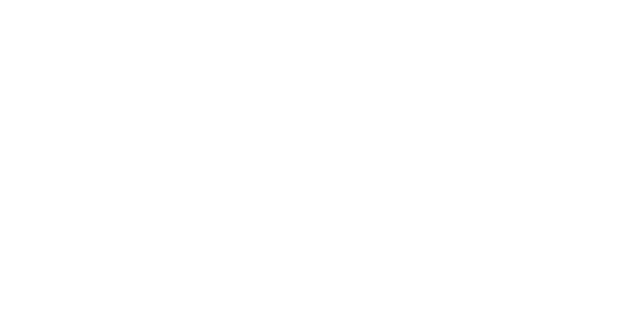
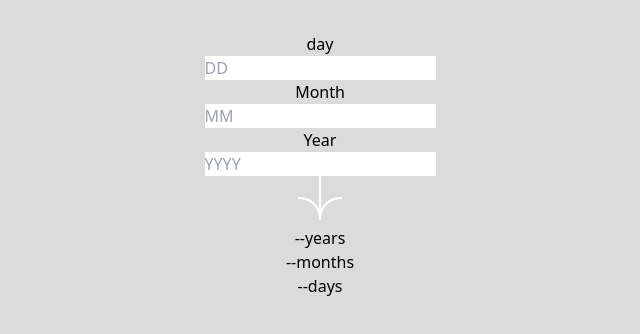
Before and after one commit to astarta16/AgeCalculator-React-Tailwind, a React (Vite) app: page / in a window 1280 px wide. Shown: the top 334 px of the page, without its empty margins (320-960 px from the left). Built offline with nearby package versions, Linux system fonts and the light colour scheme.

Commit message:
create tailwind colors and make markup

```diff
--- a/src/App.jsx
+++ b/src/App.jsx
@@ -1,6 +1,7 @@
-
+import btnImage from './assets/icon-arrow.svg';
 import { useState } from 'react';
 import './App.css';
+import './index.css';
 
 function App() {
   const [day, setDay] = useState('');
@@ -14,6 +15,74 @@ function App() {
   const[emptyDay, setEmptyDay] = useState(false);
   const[emptyMonth, setEmptyMonth] = useState(false);
   const[emptyYear, setEmptyYear] = useState(false);
+
+
+
+
+  return (
+    <div >
+      <form>
+      <label>
+      <p className="">day</p>
+        <input
+          value={day}
+          onChange={e => setDay(e.target.value)}
+          type="number"
+          placeholder='DD'
+        />
+      </label>
+      <label>
+      <p className="">Month</p>
+        <input
+          value={month}
+          onChange={e => setMonth(e.target.value)}
+          type="number"
+          placeholder='MM'
+        />
+      </label>
+      <label>
+      <p className="">Year</p>
+        <input
+          value={year}
+          onChange={e => setYear(e.target.value)}
+          type="number"
+          placeholder='YYYY'
+        />
+      </label>
+    </form>
+
+
+
+    <div className="line w-20 h-[1.5px] m-2 bg-lightgrey"></div>
+<button className="bg-purple">
+  <img src={btnImage} alt="" />
+</button>
+<div className="resultContainer">
+          <h1 className="text-black">
+            <span className="text-red-800 text-4xl m-2">
+              {Number.isNaN(resultYear) ? "--" : resultYear}
+            </span>
+            years
+          </h1>
+          <h1 className="text-black">
+            <span className="text-purple text-4xl m-2">
+              {Number.isNaN(resultMonth) ? "--" : resultMonth}
+            </span>
+            months
+          </h1>
+          <h1 className="text-black text-2xl">
+            <span className="text-red-800 text-4xl m-2">
+              {Number.isNaN(resultDay) ? "--" : resultDay}
+            </span>
+            days
+          </h1>
+        </div>
+      </div>
+
+
+
+
+  )
 }
 
 export default App;
--- a/src/index.css
+++ b/src/index.css
@@ -1,3 +1,19 @@
 @tailwind base;
 @tailwind components;
 @tailwind utilities;
+
+@layer base {
+  :root {
+    --color-purple: hsl(259, 100%, 65%);
+    --color-lightred: hsl(0, 100%, 67%);
+    --color-white: hsl(0, 0%, 100%);
+    --color-offwhite: hsl(0, 0%, 94%);
+    --color-lightgrey: hsl(0, 0%, 86%);
+    --color-smokeygrey: hsl(0, 1%, 44%);
+    --color-offblack: hsl(0, 0%, 8%);
+  }
+}
+
+body {
+  background-color: hsl(0, 0%, 86%);
+}
--- a/tailwind.config.js
+++ b/tailwind.config.js
@@ -1,9 +1,16 @@
 /** @type {import('tailwindcss').Config} */
 export default {
-  content: [
-    "./src/**/*.{js,jsx,ts,tsx}",
-  ],
+  content: ["./src/**/*.{html,js}"],
   theme: {
+    colors: {
+      purple: "var(--color-purple)",
+      lightred: "var(--color-lightred)",
+      white: "var(--color-white)",
+      offwhite: "var(--color-offwhite)",
+      lightgrey: "var(--color-lightgrey)",
+      smokeygrey: "var(--color-smokeygrey)",
+      offblack: "var(--color-offblack)",
+    },
     extend: {},
   },
   plugins: [],
```
